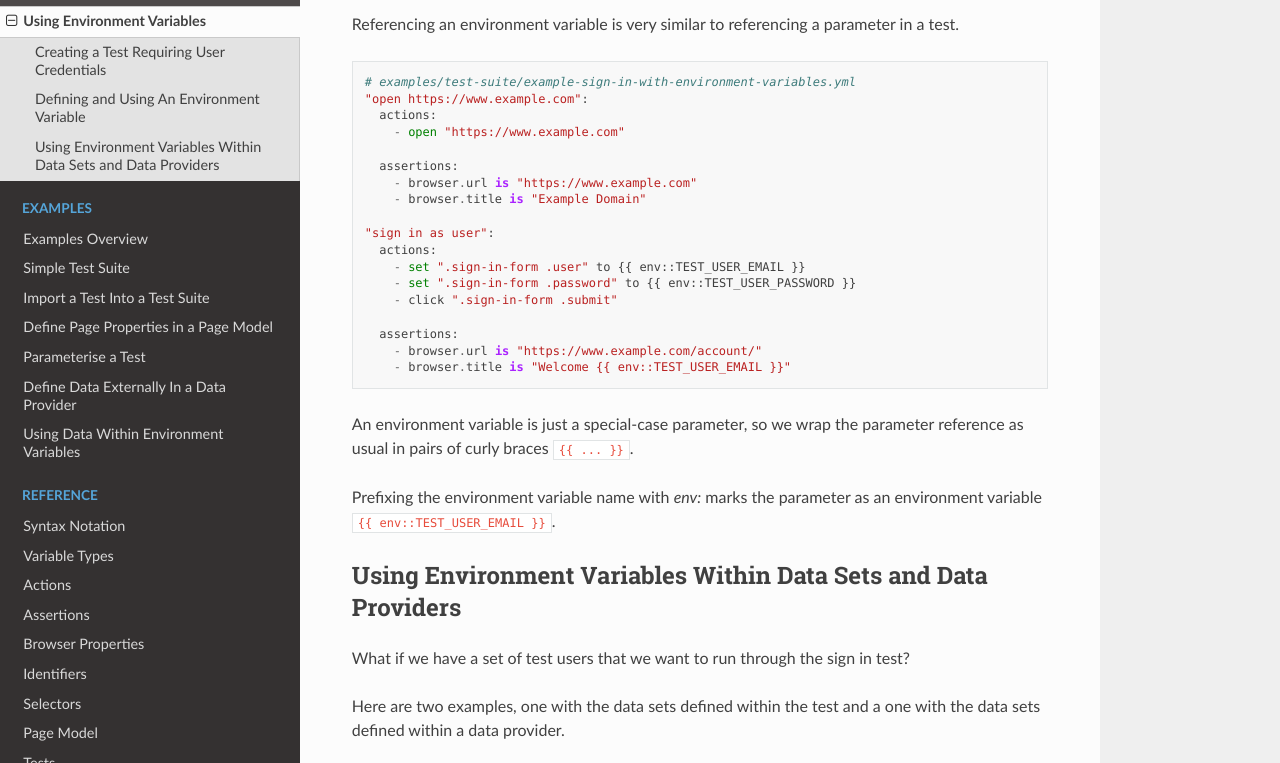
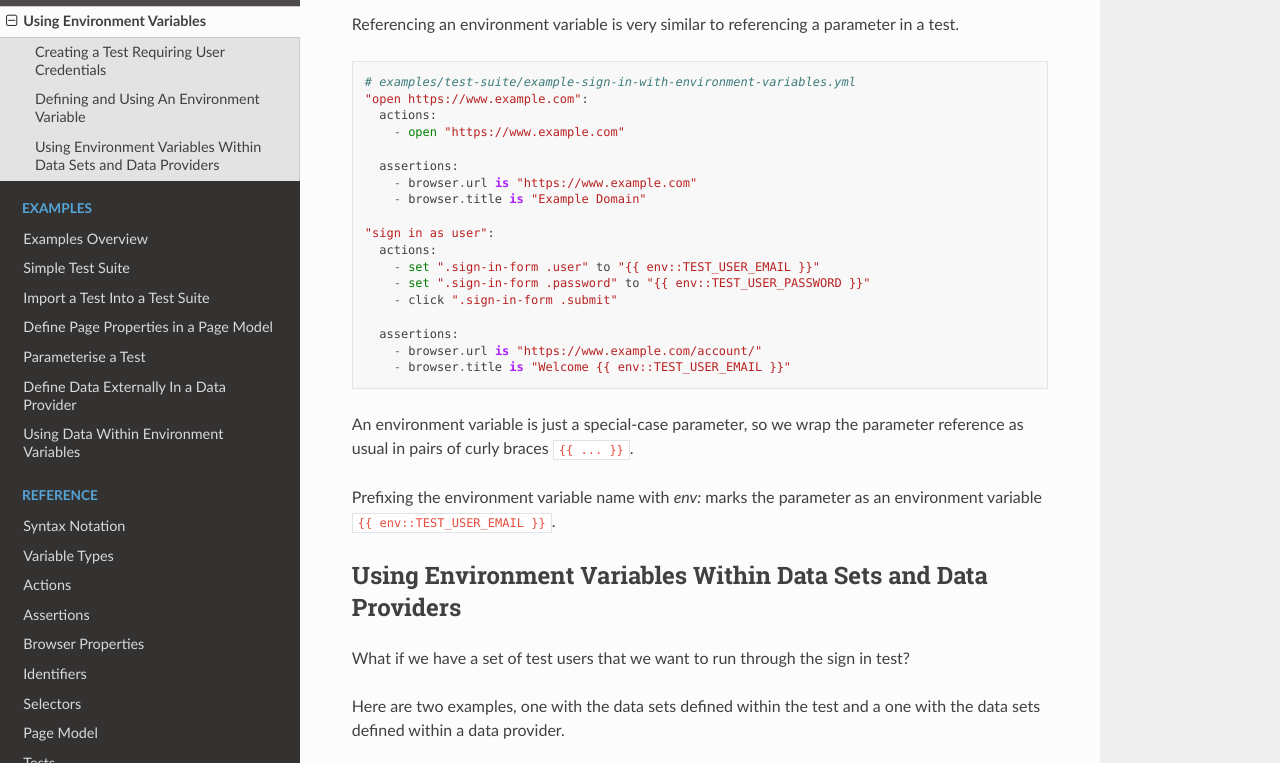
Before and after one commit to webignition/bas-spec, a Sphinx documentation site: the page built from docs/tutorial-environment-variables.rst, in a window 1280 px wide and 900 px high, scrolled down 1104 px, cut to the strip 0-763 px from the top of the window. Built offline with Sphinx 7.4.7 and the Read the Docs theme 2.0.0, drawn with Linux system fonts in a browser that asks for light colours.

```diff
--- a/docs/includes/examples/test-suite/example-sign-in-with-environment-variables.yml
+++ b/docs/includes/examples/test-suite/example-sign-in-with-environment-variables.yml
@@ -9,8 +9,8 @@
 
 "sign in as user":
   actions:
-    - set ".sign-in-form .user" to {{ env::TEST_USER_EMAIL }}
-    - set ".sign-in-form .password" to {{ env::TEST_USER_PASSWORD }}
+    - set ".sign-in-form .user" to "{{ env::TEST_USER_EMAIL }}"
+    - set ".sign-in-form .password" to "{{ env::TEST_USER_PASSWORD }}"
     - click ".sign-in-form .submit"
 
   assertions:
```
